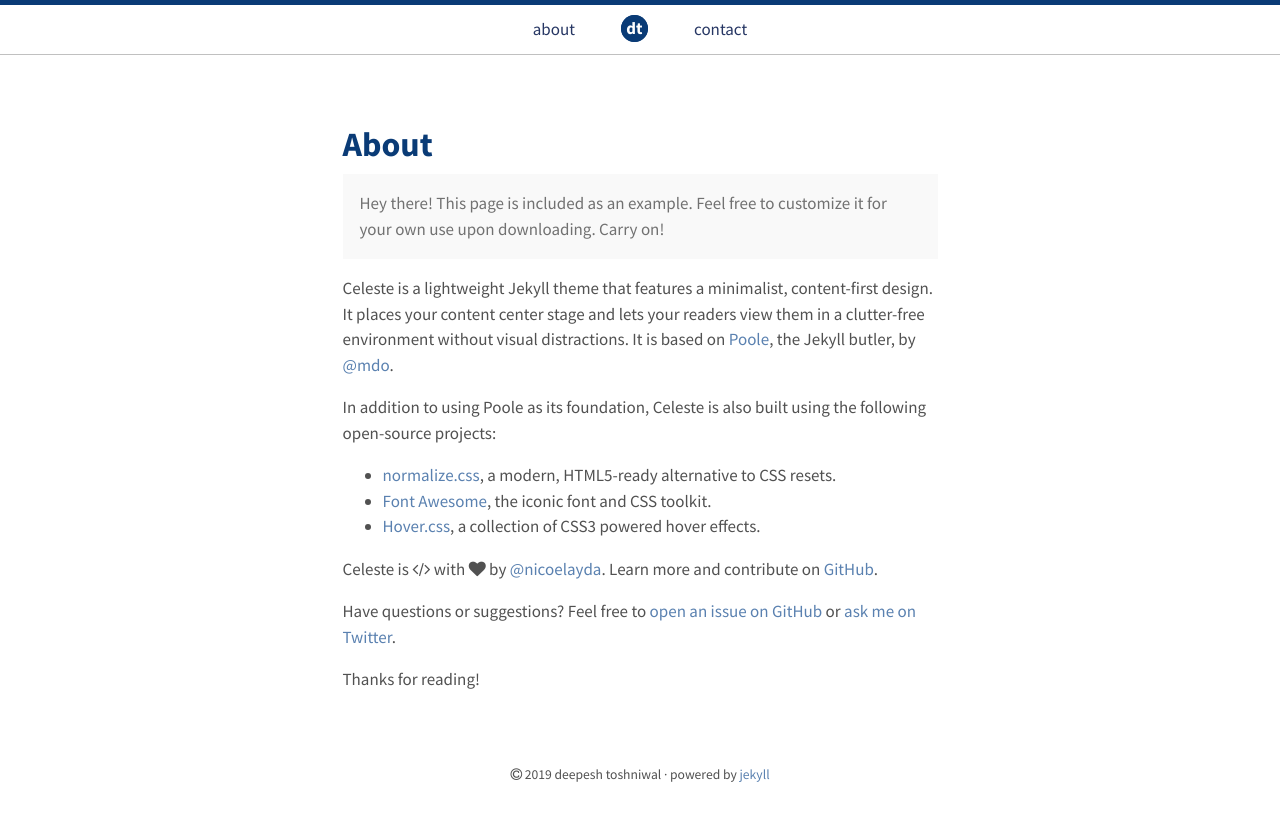
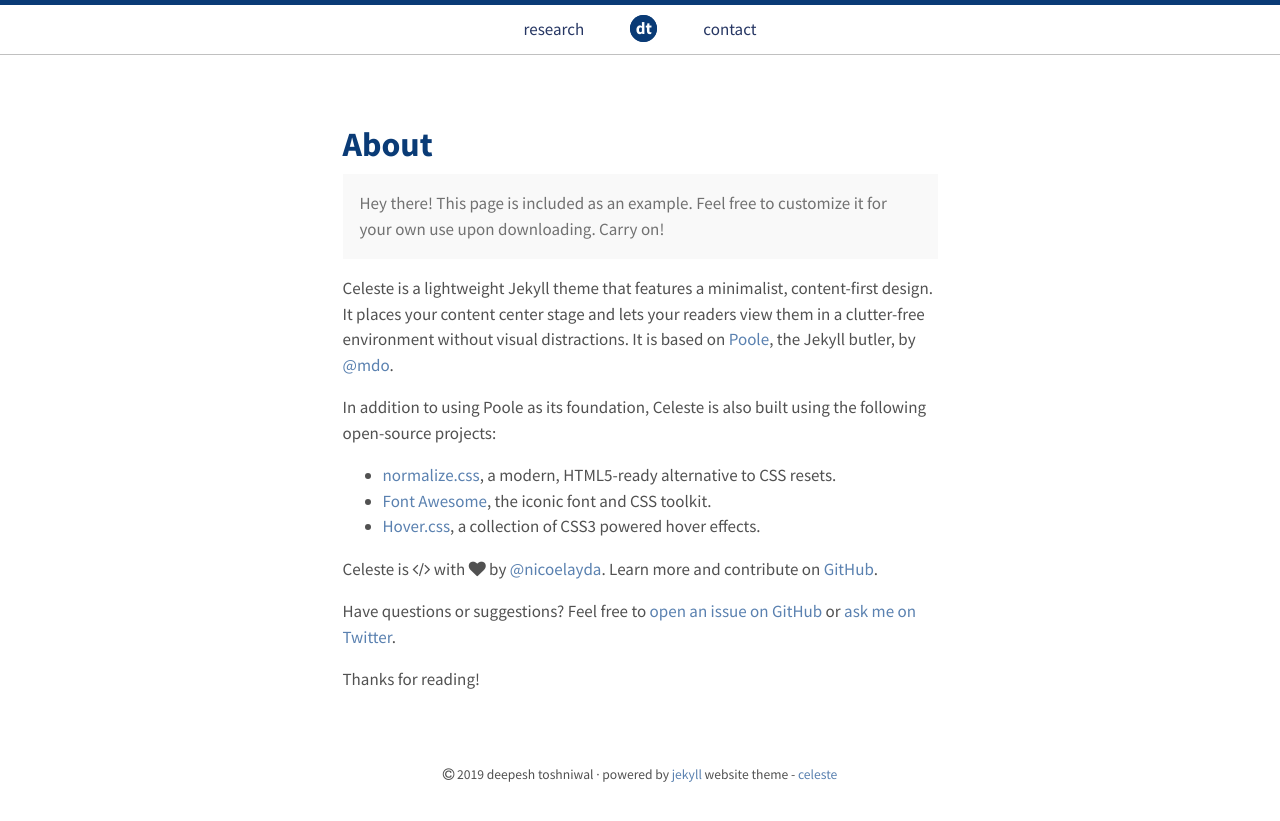
Before and after one commit to dtoshniwal/dtoshniwal.github.io, a Jekyll site: the page built from about.md, in a window 1280 px wide. Shown: the top 821 px of the page. Built offline with Jekyll 4.4.1, drawn with Linux system fonts in a browser that asks for light colours.

Commit message:
Add citation to Celeste in footer

```diff
--- a/_layouts/default.html
+++ b/_layouts/default.html
@@ -6,7 +6,7 @@
   <body>
     <nav class="nav-main">
       <ul>
-        <li class="hvr-underline-reveal"><a href="{{ site.baseurl }}/about/">about</a></li>
+        <li class="hvr-underline-reveal"><a href="{{ site.baseurl}}/research/">research</a></li>
         <li class="logo"><a class="hvr-ripple-out" href="{{ site.baseurl }}/">dt</a></li>
         <li class="hvr-underline-reveal"><a href="{{ site.baseurl}}/contact/">contact</a></li>
       </ul>
@@ -21,6 +21,7 @@
         <small>
             <span class="copyright"><i class="fa fa-copyright"></i> <time datetime="{{ site.time | date_to_xmlschema }}">{{ site.time | date: '%Y' }}</time> {{ site.author.name }}</span> &middot;
             <span>Powered by <a href="http://jekyllrb.com/">Jekyll</a></span>
+            <span>Website theme - <a href="https://github.com/nicoelayda/celeste/">Celeste</a></span>
         </small>
         <!--
         <div class="ftr-links">
```
